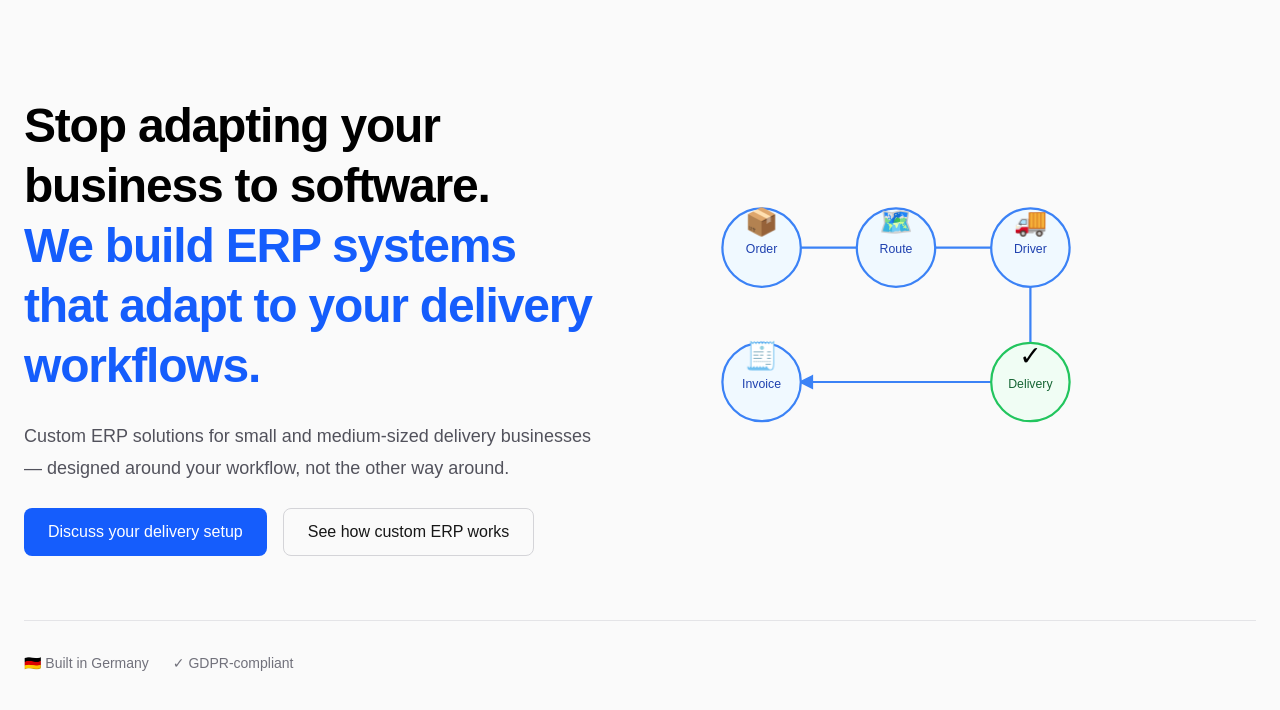
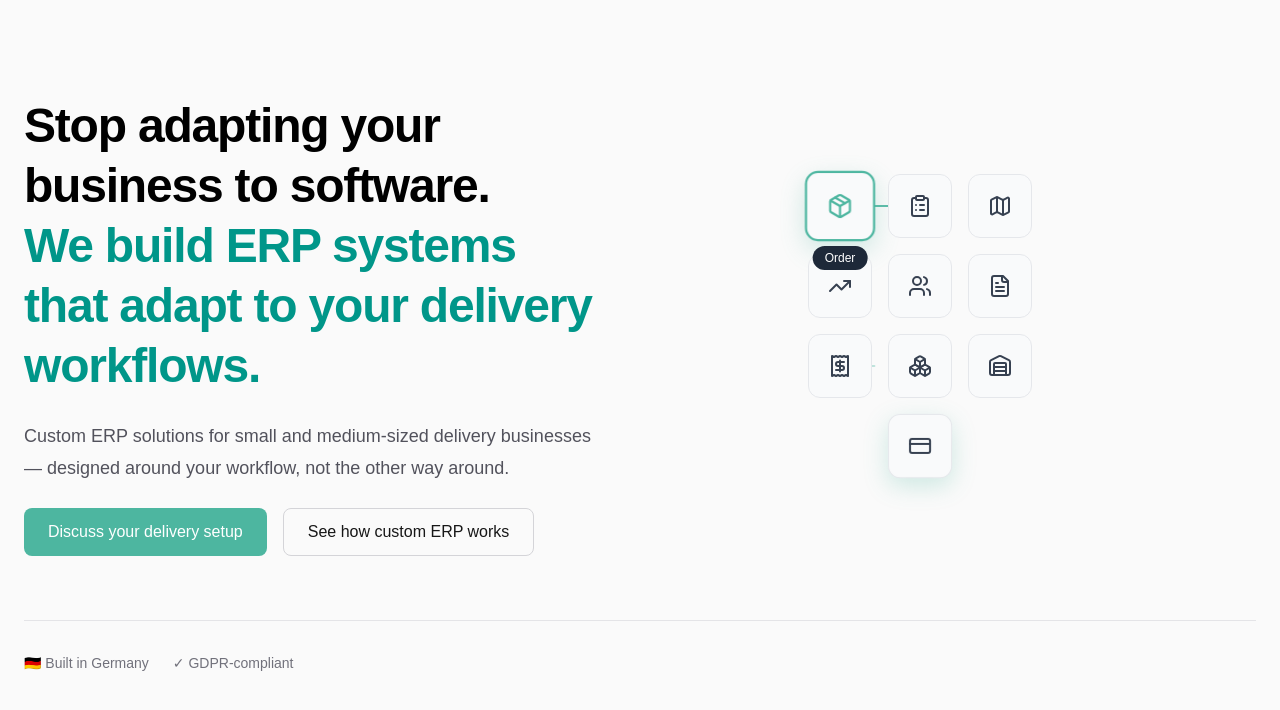
Before and after one commit to zaferkucuk/soluty-website, a Next.js app: page /en in a window 1280 px wide. Shown: the top 710 px of the page. Built offline with nearby package versions, Linux system fonts and the light colour scheme.

Commit message:
feat(hero): replace static illustration with animated ModuleGrid
- Remove HeroIllustration component
- Import and use ModuleGrid component
- Update CTA button color to brand teal (#4DB6A0)
- Update headline accent color to teal

```diff
--- a/app/[locale]/page.tsx
+++ b/app/[locale]/page.tsx
@@ -1,101 +1,8 @@
 import { useTranslations } from "next-intl";
-
-interface HeroIllustrationProps {
-  labels: {
-    order: string;
-    route: string;
-    driver: string;
-    delivery: string;
-    invoice: string;
-  };
-}
-
-function HeroIllustration({ labels }: HeroIllustrationProps) {
-  return (
-    <div className="relative w-full max-w-md mx-auto lg:mx-0">
-      <svg
-        viewBox="0 0 400 300"
-        className="w-full h-auto"
-        aria-hidden="true"
-      >
-        {/* Connection Lines */}
-        <g stroke="#3b82f6" strokeWidth="2" fill="none">
-          {/* Order to Route */}
-          <line x1="80" y1="80" x2="200" y2="80" />
-          <polygon points="195,75 205,80 195,85" fill="#3b82f6" />
-
-          {/* Route to Driver */}
-          <line x1="200" y1="80" x2="320" y2="80" />
-          <polygon points="315,75 325,80 315,85" fill="#3b82f6" />
-
-          {/* Driver to Delivery */}
-          <line x1="320" y1="100" x2="320" y2="180" />
-          <polygon points="315,175 320,185 325,175" fill="#3b82f6" />
-
-          {/* Delivery to Invoice */}
-          <line x1="300" y1="200" x2="120" y2="200" />
-          <polygon points="125,195 115,200 125,205" fill="#3b82f6" />
-        </g>
-
-        {/* Order Node */}
-        <g>
-          <circle cx="80" cy="80" r="35" fill="#f0f9ff" stroke="#3b82f6" strokeWidth="2" />
-          <text x="80" y="65" textAnchor="middle" className="text-2xl">📦</text>
-          <text x="80" y="85" textAnchor="middle" fill="#1e40af" fontSize="11" fontWeight="500">
-            {labels.order}
-          </text>
-        </g>
-
-        {/* Route Node */}
-        <g>
-          <circle cx="200" cy="80" r="35" fill="#f0f9ff" stroke="#3b82f6" strokeWidth="2" />
-          <text x="200" y="65" textAnchor="middle" className="text-2xl">🗺️</text>
-          <text x="200" y="85" textAnchor="middle" fill="#1e40af" fontSize="11" fontWeight="500">
-            {labels.route}
-          </text>
-        </g>
-
-        {/* Driver Node */}
-        <g>
-          <circle cx="320" cy="80" r="35" fill="#f0f9ff" stroke="#3b82f6" strokeWidth="2" />
-          <text x="320" y="65" textAnchor="middle" className="text-2xl">🚚</text>
-          <text x="320" y="85" textAnchor="middle" fill="#1e40af" fontSize="11" fontWeight="500">
-            {labels.driver}
-          </text>
-        </g>
-
-        {/* Delivery Node */}
-        <g>
-          <circle cx="320" cy="200" r="35" fill="#f0fdf4" stroke="#22c55e" strokeWidth="2" />
-          <text x="320" y="185" textAnchor="middle" className="text-2xl">✓</text>
-          <text x="320" y="205" textAnchor="middle" fill="#166534" fontSize="11" fontWeight="500">
-            {labels.delivery}
-          </text>
-        </g>
-
-        {/* Invoice Node */}
-        <g>
-          <circle cx="80" cy="200" r="35" fill="#f0f9ff" stroke="#3b82f6" strokeWidth="2" />
-          <text x="80" y="185" textAnchor="middle" className="text-2xl">🧾</text>
-          <text x="80" y="205" textAnchor="middle" fill="#1e40af" fontSize="11" fontWeight="500">
-            {labels.invoice}
-          </text>
-        </g>
-      </svg>
-    </div>
-  );
-}
+import { ModuleGrid } from "./components/ModuleGrid";
 
 export default function HomePage() {
   const t = useTranslations("hero");
-
-  const illustrationLabels = {
-    order: t("illustration.order"),
-    route: t("illustration.route"),
-    driver: t("illustration.driver"),
-    delivery: t("illustration.delivery"),
-    invoice: t("illustration.invoice"),
-  };
 
   return (
     <div className="min-h-screen bg-zinc-50 dark:bg-black">
@@ -107,7 +14,7 @@ export default function HomePage() {
             <h1 className="text-4xl font-bold leading-tight tracking-tight text-black dark:text-zinc-50 sm:text-5xl">
               {t("headline.line1")}
               <br />
-              <span className="text-blue-600">{t("headline.line2")}</span>
+              <span className="text-teal-600">{t("headline.line2")}</span>
             </h1>
 
             <p className="max-w-xl text-lg leading-8 text-zinc-600 dark:text-zinc-400">
@@ -116,7 +23,8 @@ export default function HomePage() {
 
             <div className="flex flex-col gap-4 sm:flex-row">
               <a
-                className="flex h-12 items-center justify-center gap-2 rounded-lg bg-blue-600 px-6 text-white font-medium transition-colors hover:bg-blue-700"
+                className="flex h-12 items-center justify-center gap-2 rounded-lg px-6 text-white font-medium transition-colors hover:opacity-90"
+                style={{ backgroundColor: '#4DB6A0' }}
                 href="#contact"
               >
                 {t("cta.primary")}
@@ -130,9 +38,9 @@ export default function HomePage() {
             </div>
           </div>
 
-          {/* Right: Illustration */}
-          <div className="order-first lg:order-last">
-            <HeroIllustration labels={illustrationLabels} />
+          {/* Right: Module Grid */}
+          <div className="order-first lg:order-last flex justify-center lg:justify-end">
+            <ModuleGrid />
           </div>
         </div>
 
```
